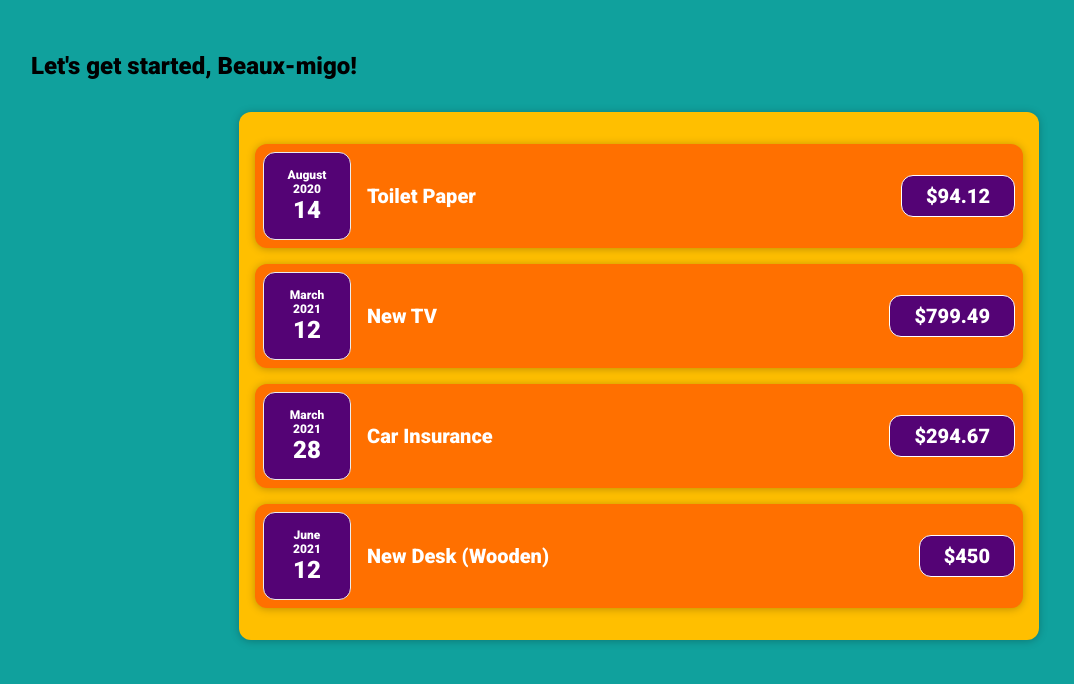
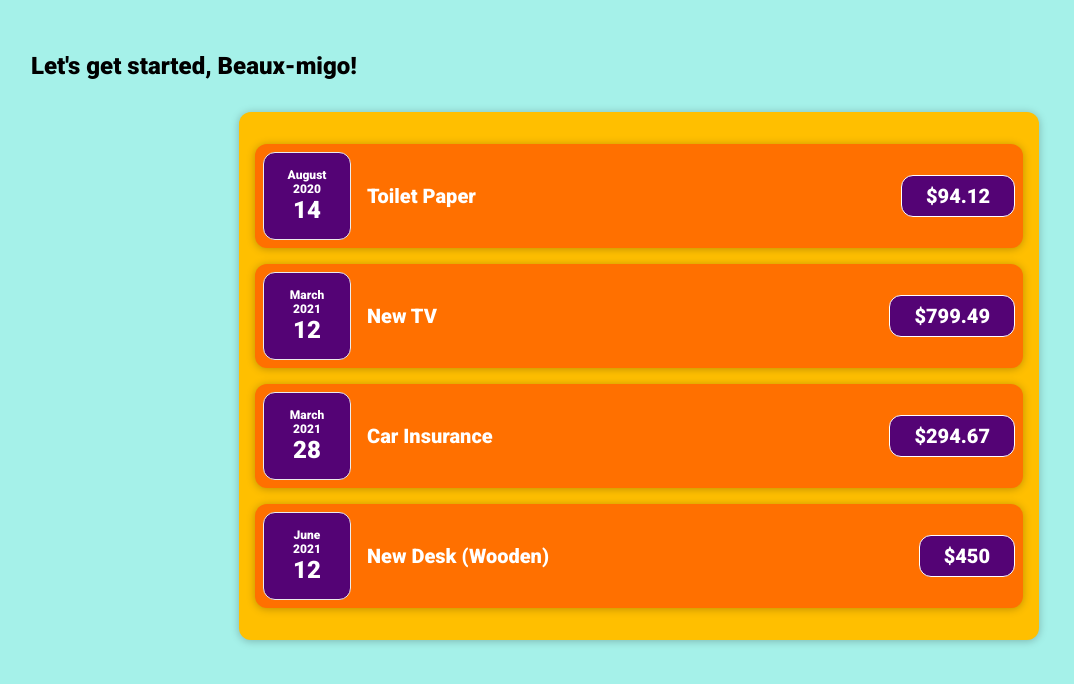
Before and after one commit to beaux-riel/getting_rowdy_with_react, a React (Create React App) app in the folder section3/01-starting-setup/: page / in a window 1280 px wide. Shown: the top 684 px of the page, without its empty margins (1-1075 px from the left). Built offline with nearby package versions, Linux system fonts and the light colour scheme.

Commit message:
CSS tweaks

```diff
--- a/section3/01-starting-setup/src/index.css
+++ b/section3/01-starting-setup/src/index.css
@@ -14,5 +14,5 @@ html {
 body {
   margin: 0;
   padding: 2em;
-  background-color: #10A19D;
+  background-color: #A5F1E9;
 }
```
